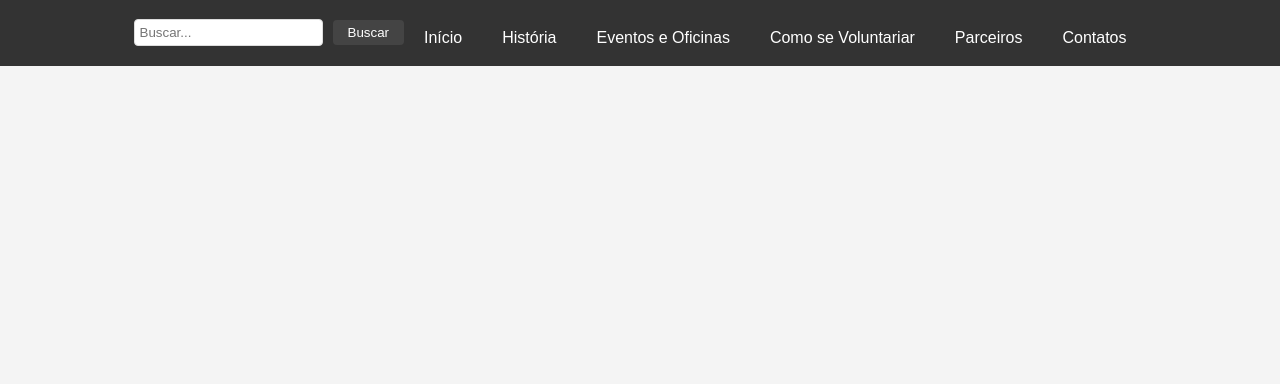
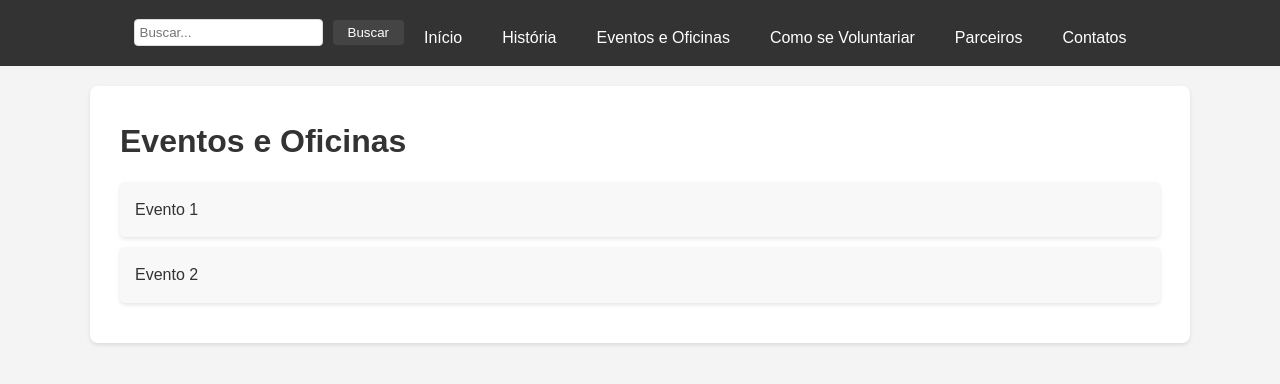
Before and after one commit to vzjunior/projeto_extensao, a React (Create React App) app: page /eventos-oficinas in a window 1280 px wide. Shown: the top 384 px of the page. Built offline with nearby package versions, Linux system fonts and the light colour scheme.

Commit message:
corrigido as paginas

```diff
--- a/src/App.js
+++ b/src/App.js
@@ -14,11 +14,11 @@ const App = () => {
       <Header />
       <Routes>
   <Route path="/" element={<Home />} />
-  <Route path="/Historia" element={<Historia />} />
-  <Route path="/EventosOficinas" element={<EventosOficinas />} />
-  <Route path="/ComoSeVoluntariar" element={<ComoSeVoluntariar />} />
-  <Route path="/Parceiros" element={<Parceiros />} />
-  <Route path="/Contatos" element={<Contatos />} />
+  <Route path="/historia" element={<Historia />} />
+  <Route path="/eventos-oficinas" element={<EventosOficinas />} />
+  <Route path="/como-se-voluntariar" element={<ComoSeVoluntariar />} />
+  <Route path="/parceiros" element={<Parceiros />} />
+  <Route path="/contatos" element={<Contatos />} />
 </Routes>
 
     </Router>
--- a/src/components/EventosOficinas.js
+++ b/src/components/EventosOficinas.js
@@ -1,9 +1,13 @@
-import React from 'react';
+import React, { useEffect } from 'react';
 
 const EventosOficinas = () => {
+  useEffect(() => {
+    console.log("Página de Eventos e Oficinas carregada!");
+  }, []);
+
   return (
     <section id="eventos-oficinas">
-      <h2>Eventos e Oficinas</h2>
+      <h1>Eventos e Oficinas</h1>
       <div className="evento-box">Evento 1</div>
       <div className="evento-box">Evento 2</div>
     </section>
@@ -11,3 +15,16 @@ const EventosOficinas = () => {
 };
 
 export default EventosOficinas;
+
+/*import React from 'react';
+
+const Home = () => {
+  return (
+    <section id="home">
+      <h1>Bem-vindo à nossa instituição</h1>
+      <p>Lorem ipsum dolor sit amet, consectetur adipiscing elit.</p>
+    </section>
+  );
+};
+
+export default Home;*/
--- a/src/styles.css
+++ b/src/styles.css
@@ -89,8 +89,8 @@ section p {
 /* Box de Evento */
 .eventos-oficinas {
   padding: 30px;
-  background-color: lightblue; /* Isso ajuda a testar se o conteúdo aparece */
   min-height: 100vh;
+  background-color: #f8f8f8;
 }
 .evento-box,
 .parceiro {
```
